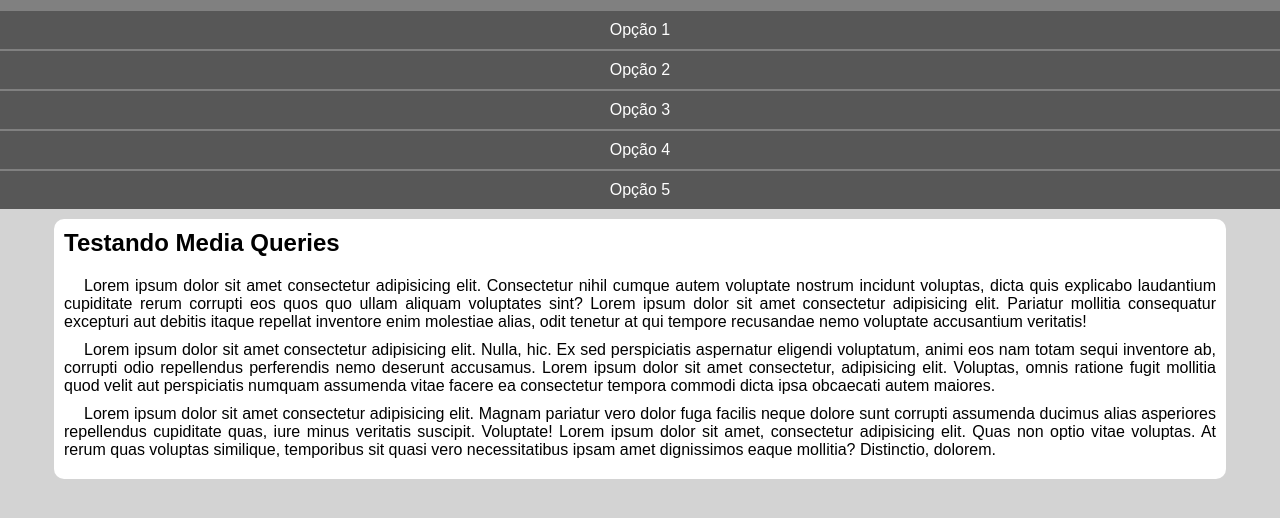
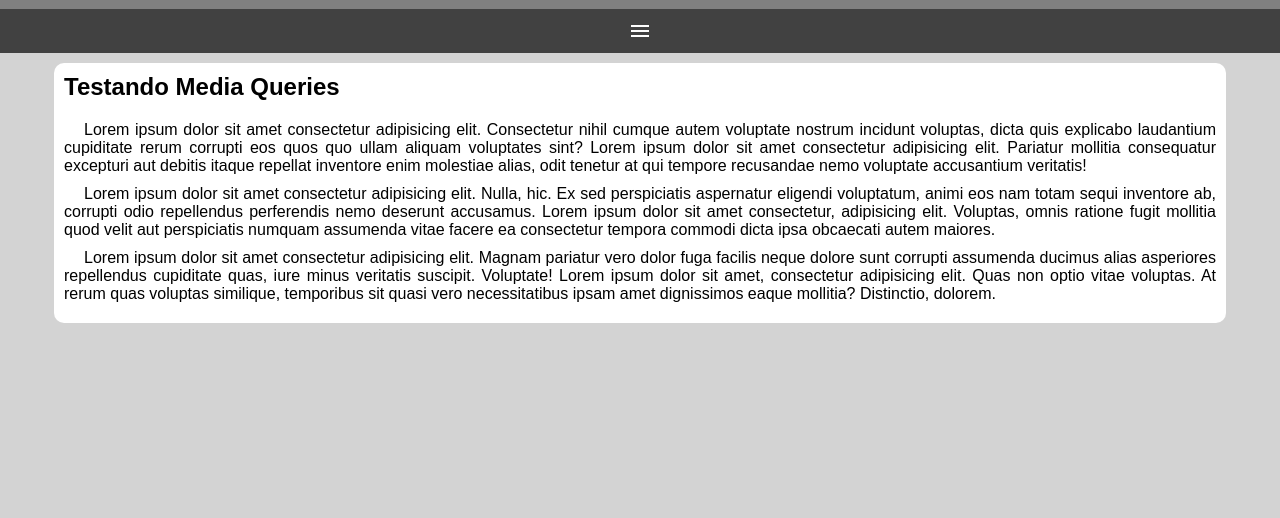
Before and after one commit to GabrielPolini/Html-css, a plain HTML site: page exercicios/ex026/mq005/index.html in a window 1280 px wide. Shown: the part 48-566 px from the top of the page. Drawn offline with Linux system fonts and the light colour scheme.

Commit message:
exercicio 26 005 mq

```diff
--- a/exercicios/ex026/mq005/estilos/style.css
+++ b/exercicios/ex026/mq005/estilos/style.css
@@ -19,8 +19,22 @@
     text-align: center;
 }
 
+i#burguer{
+    background-color: rgb(65, 65, 65);
+    color: white;
+    display: block;
+    text-align: center;
+    padding: 10px;
+    cursor: pointer;
+}
+
+i#burguer:hover{
+    background-color: white;
+    color: black;
+}
+
 menu{
-    display: block;
+    display: none;
 }
 
 menu > ul {
--- a/exercicios/ex026/mq005/index.html
+++ b/exercicios/ex026/mq005/index.html
@@ -4,12 +4,14 @@
     <meta charset="UTF-8">
     <meta name="viewport" content="width=device-width, initial-scale=1.0">
     <title>Media Query</title>
+    <link rel="stylesheet" href="https://fonts.googleapis.com/icon?family=Material+Icons">
     <link rel="stylesheet" href="estilos/style.css">
 </head>
 <body>
     <header>
         <h1>Meu site</h1>
-        <menu>
+        <i id="burguer" class="material-icons" onclick="clickMenu()">menu</i>
+        <menu id="itens">
             <ul>
                 <li><a href="#">Opção 1</a></li>
                 <li><a href="#">Opção 2</a></li>
@@ -29,5 +31,14 @@
             <p>Lorem ipsum dolor sit amet consectetur adipisicing elit. Magnam pariatur vero dolor fuga facilis neque dolore sunt corrupti assumenda ducimus alias asperiores repellendus cupiditate quas, iure minus veritatis suscipit. Voluptate! Lorem ipsum dolor sit amet, consectetur adipisicing elit. Quas non optio vitae voluptas. At rerum quas voluptas similique, temporibus sit quasi vero necessitatibus ipsam amet dignissimos eaque mollitia? Distinctio, dolorem.</p>
         </article>
     </main>
+    <script>
+        function clickMenu(){
+            if (itens.style.display == 'block'){
+                itens.style.display = 'none'
+            } else{
+                itens.style.display = 'block'
+            }
+        }
+    </script>
 </body>
 </html>
```
